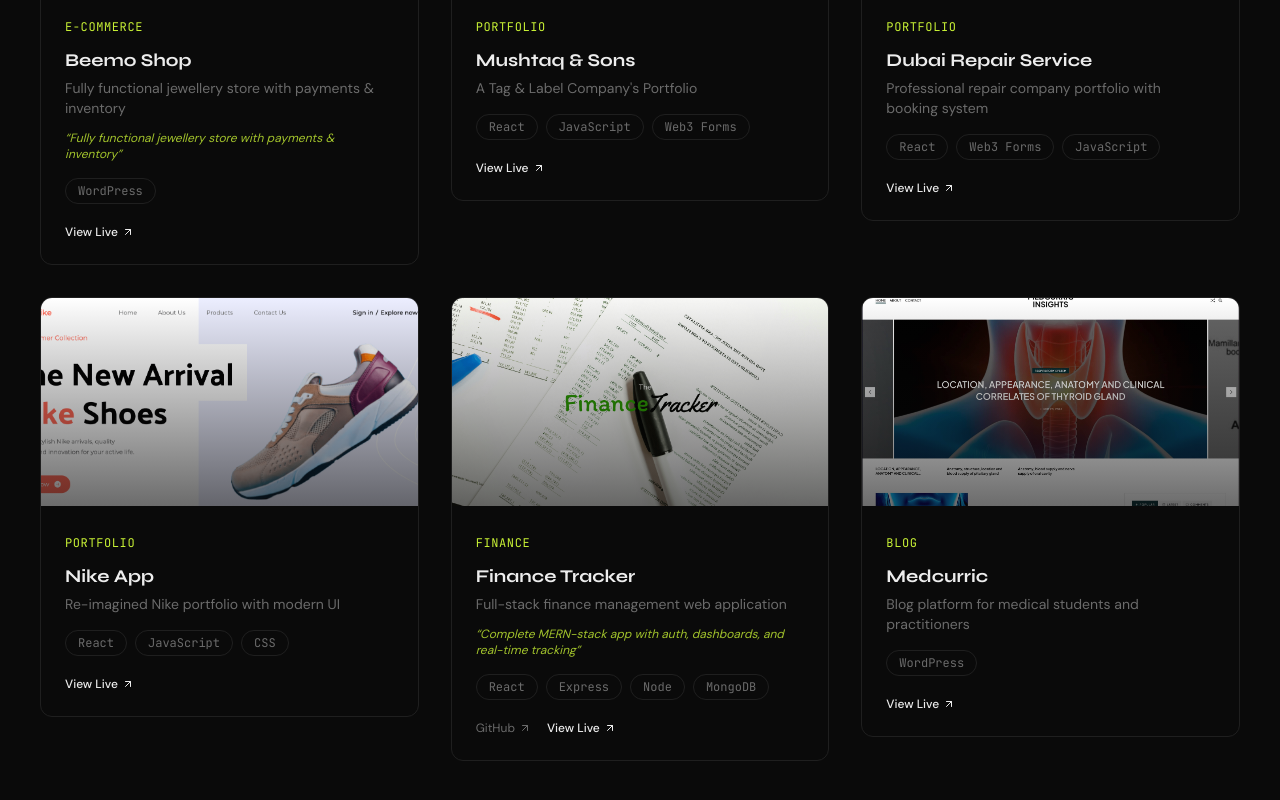
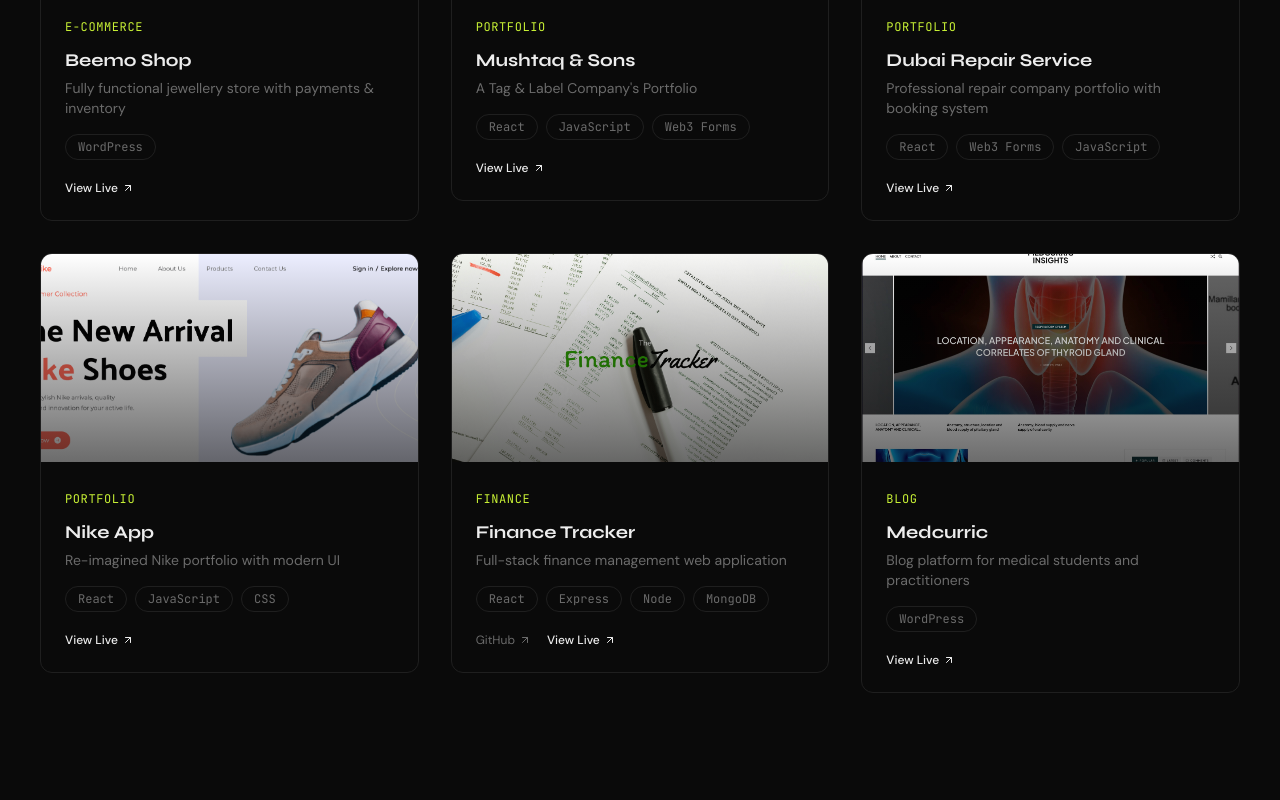
Before and after one commit to Karam-Abbas/Deploy-Duo, a Next.js app: page /projects in a window 1280 px wide. Shown: the part 854-1654 px from the top of the page. Built offline with nearby package versions, Linux system fonts and the light colour scheme.

Commit message:
minor updates

```diff
--- a/app/projects/page.tsx
+++ b/app/projects/page.tsx
@@ -23,7 +23,7 @@
     tech: ["WordPress"],
     link: "https://beemo.shop",
     category: "E-Commerce",
-    highlight: "Fully functional jewellery store with payments & inventory",
+    highlight: null,
   },
   {
     title: "Mushtaq & Sons",
@@ -60,7 +60,7 @@
     link: "https://financetrackerwebapp.vercel.app/",
     github: "https://github.com/Karam-Abbas/Finance-Tracker",
     category: "Finance",
-    highlight: "Complete MERN-stack app with auth, dashboards, and real-time tracking",
+    highlight: null,
   },
   {
     title: "Medcurric",
--- a/next.config.mjs
+++ b/next.config.mjs
@@ -7,9 +7,9 @@
 
 /** @type {import('next').NextConfig} */
 const nextConfig = {
-  eslint: {
-    ignoreDuringBuilds: true,
-  },
+  // eslint: {
+  //   ignoreDuringBuilds: true,
+  // },
   typescript: {
     ignoreBuildErrors: true,
   },
```
